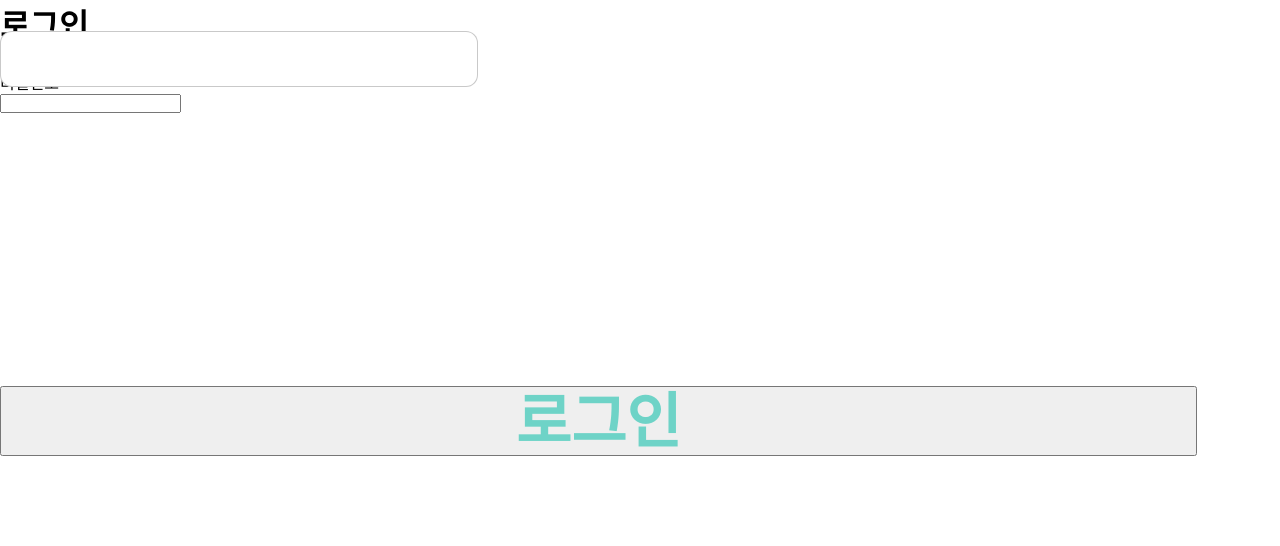
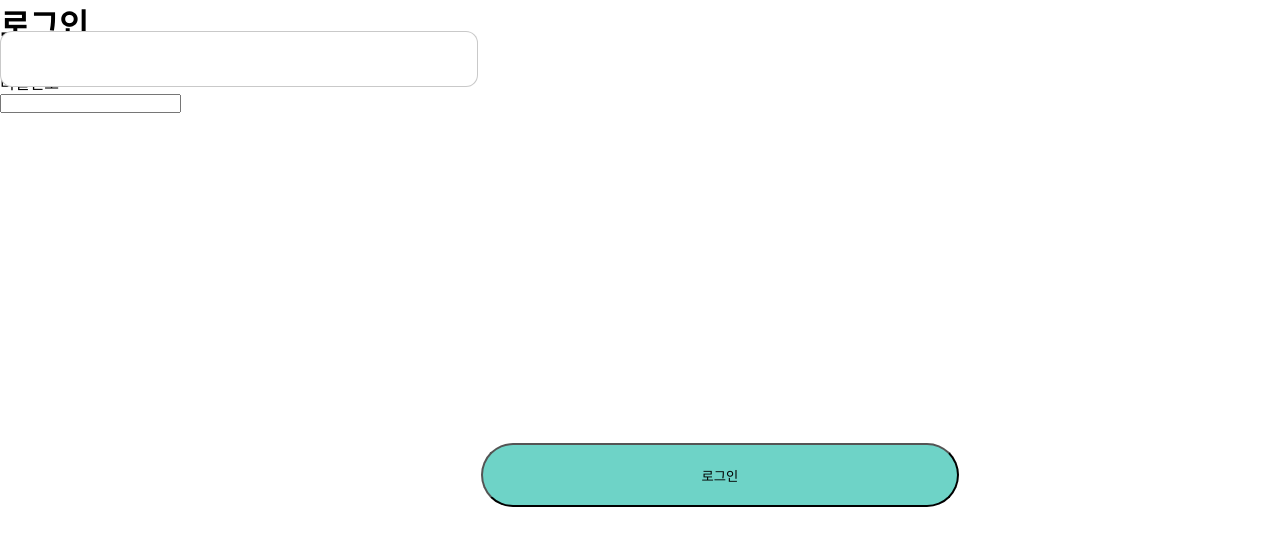
Before and after one commit to aico-team/aico-frontend, a React (Vite) app: page /login in a window 1280 px wide. Shown: the top 546 px of the page. Built offline with nearby package versions, Linux system fonts and the light colour scheme.

Commit message:
feat: 로그인 페이지 스타일 추가

```diff
--- a/package.json
+++ b/package.json
@@ -14,9 +14,9 @@
     "axios": "^1.8.4",
     "react": "^19.0.0",
     "react-dom": "^19.0.0",
+    "react-icons": "^5.5.0",
     "react-router-dom": "^7.4.1",
-    "react-icons": "^5.5.0",
-    "zustand": "^5.0.3"
+    "zustand": "^5.0.5"
   },
   "devDependencies": {
     "@babel/eslint-parser": "^7.27.0",
--- a/src/pages/Login.jsx
+++ b/src/pages/Login.jsx
@@ -48,7 +48,7 @@ const Login = () => {
 
   return (
     <div className="login-container">
-      <div className="logo"></div>
+      <div className="bright-web"></div>
       <form onSubmit={handleSubmit}>
         <h1>로그인</h1>
         <div>
@@ -79,7 +79,7 @@ const Login = () => {
         </div>
         {error && <p style={{ color: "red" }}>{error}</p>}
         <div>
-          <button type="submit" className="bright-web">로그인</button>
+          <button type="submit" className="button">로그인</button>
         </div>
       </form>
     </div>
--- a/src/styles/Login.css
+++ b/src/styles/Login.css
@@ -1,27 +1,31 @@
-/* Logo */
-.logo {
-  position: absolute;
-  width: 361px;
-  height: 174px;
-  left: calc(50% - 361px / 2 + 0.5px);
-  top: calc(50% - 174px / 2 - 378px);
-}
-
 /* Bright Web */
 .bright-web {
   position: absolute;
   height: 70px;
   left: 0%;
   right: 6.48%;
-  top: calc(50% - 70px / 2 + 21px);
+  top: calc(50% - 70px/2 + 21px);
 
-  font-family: 'Roboto', sans-serif;
+  font-family: 'Roboto';
   font-style: normal;
   font-weight: 700;
   font-size: 60px;
   line-height: 70px;
   text-align: center;
   color: #6ED3C7;
+}
+
+
+/* Button */
+.button {
+  position: absolute;
+  width: 478px;
+  height: 64px;
+  left: 481px;
+  top: 443px;
+
+  background: #6ED3C7;
+  border-radius: 32px;
 }
 
 /* Label */
@@ -68,3 +72,15 @@
   line-height: 24px;
   color: #666666;
 }
+
+/* Button */
+.button {
+  position: absolute;
+  width: 478px;
+  height: 64px;
+  left: 481px;
+  top: 443px;
+
+  background: #6ED3C7;
+  border-radius: 32px;
+}
```
Also changed, not shown: 1 other file (tests, documents, lock files or other folders).
